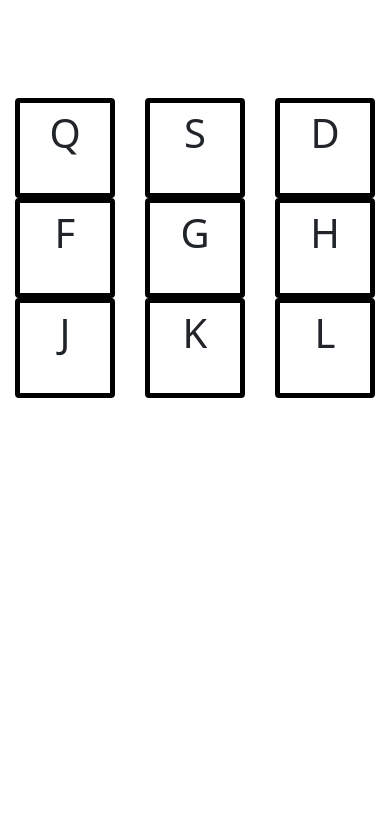
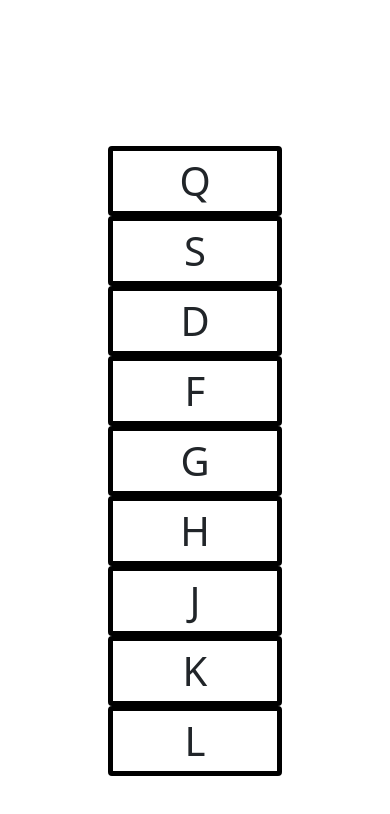
Before and after one commit to Heafold/batterie, a plain HTML site: page index.html in a window 390 px wide. Drawn offline with nearby package versions, Linux system fonts and the light colour scheme.

Commit message:
ajout-responsive

```diff
--- a/index.html
+++ b/index.html
@@ -12,16 +12,16 @@
 
 <body>
 <div class="container">
-    <div class="row  justify-content-around text-center align-items-center">
-        <div class="col-1 card">Q</div>
-        <div class="col-1 card">S</div>
-        <div class="col-1 card">D</div>
-        <div class="col-1 card">F</div>
-        <div class="col-1 card">G</div>
-        <div class="col-1 card">H</div>
-        <div class="col-1 card">J</div>
-        <div class="col-1 card">K</div>
-        <div class="col-1 card">L</div>
+    <div class="row  justify-content-around text-center align-items-center p-5 m-5">
+        <div class="col-lg-1 col-sm-12 card">Q</div>
+        <div class="col-lg-1 col-sm-12 card">S</div>
+        <div class="col-lg-1 col-sm-12 card">D</div>
+        <div class="col-lg-1 col-sm-12 card">F</div>
+        <div class="col-lg-1 col-sm-12 card">G</div>
+        <div class="col-lg-1 col-sm-12 card">H</div>
+        <div class="col-lg-1 col-sm-12 card">J</div>
+        <div class="col-lg-1 col-sm-12 card">K</div>
+        <div class="col-lg-1 col-sm-12 card">L</div>
     </div>
 
 
--- a/style.css
+++ b/style.css
@@ -3,8 +3,6 @@
 }
 
 .card{
-    height: 100px;
-    width: 100px;
     border: 5px solid black;
     font-size: 40px;
 }
```
